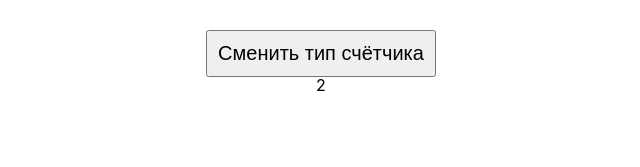
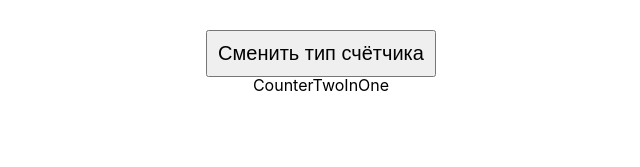
Before and after one commit to Crash2022/Samurai-Counter, a React (Create React App) app: page / in a window 1280 px wide. Both pictures are taken after a click on the button "Сменить тип счётчика". Shown: the top 167 px of the page, without its empty margins (319-959 px from the left). Built offline with nearby package versions, Linux system fonts and the light colour scheme.

Commit message:
adding counter two

```diff
--- a/src/App.tsx
+++ b/src/App.tsx
@@ -1,6 +1,6 @@
 import React, {useState} from 'react';
 import './App.css';
-import {Counter} from "./components/CounterTwoBlocks/Counter/Counter";
+import {CounterTwoBlocks} from "./components/CounterTwoBlocks/Counter/CounterTwoBlocks";
 import {CounterTwoInOne} from "./components/CounterTwoInOne/CounterTwoInOne";
 
 export const App = () => {
@@ -17,7 +17,7 @@ export const App = () => {
                 <button onClick={onClickHandlerChangeCounter}>Сменить тип счётчика</button>
             </div>
             <div className="wrapper">
-                { changeCounter ? <Counter /> : <CounterTwoInOne /> }
+                { changeCounter ? <CounterTwoBlocks /> : <CounterTwoInOne /> }
             </div>
         </div>
     );
--- a/src/components/CounterTwoBlocks/Counter/Counter.tsx
+++ b/src/components/CounterTwoBlocks/Counter/CounterTwoBlocks.tsx
@@ -3,7 +3,7 @@ import '../../../App.css';
 import {SettingsCounter} from "../SettingsCounter/SettingsCounter";
 import {DisplayCounter} from "../DisplayCounter/DisplayCounter";
 
-export const Counter = () => {
+export const CounterTwoBlocks = () => {
 
     const [inputStartValue, setInputStartValue] = useState<number>(0);
     const [inputMaxValue, setInputMaxValue] = useState<number>(0);
--- a/src/components/CounterTwoInOne/CounterTwoInOne.tsx
+++ b/src/components/CounterTwoInOne/CounterTwoInOne.tsx
@@ -4,8 +4,8 @@ import '../../App.css';
 export const CounterTwoInOne = () => {
 
     return (
-        <div className="App">
-            2
+        <div className="counterWrapper">
+            CounterTwoInOne
         </div>
     );
 }
```
